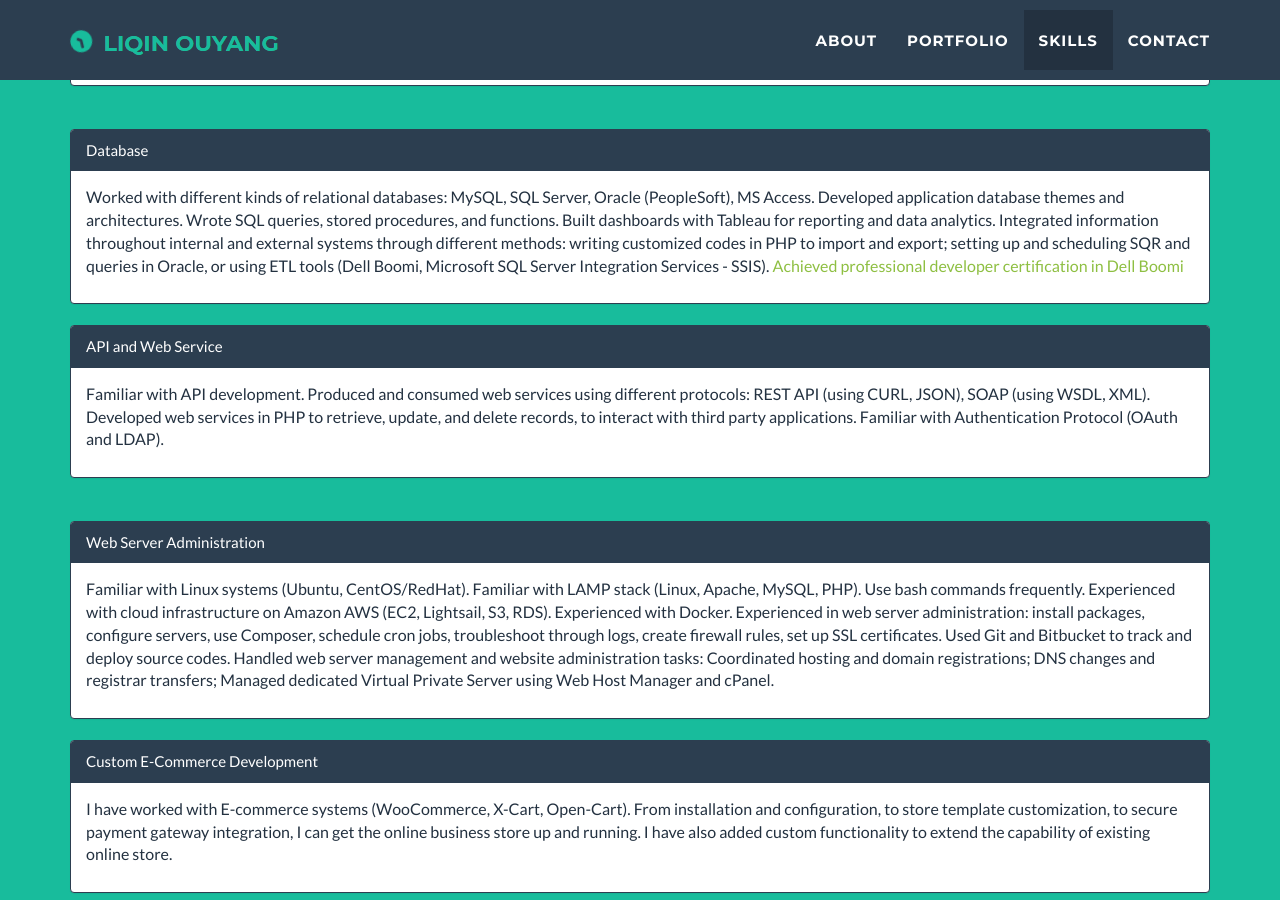
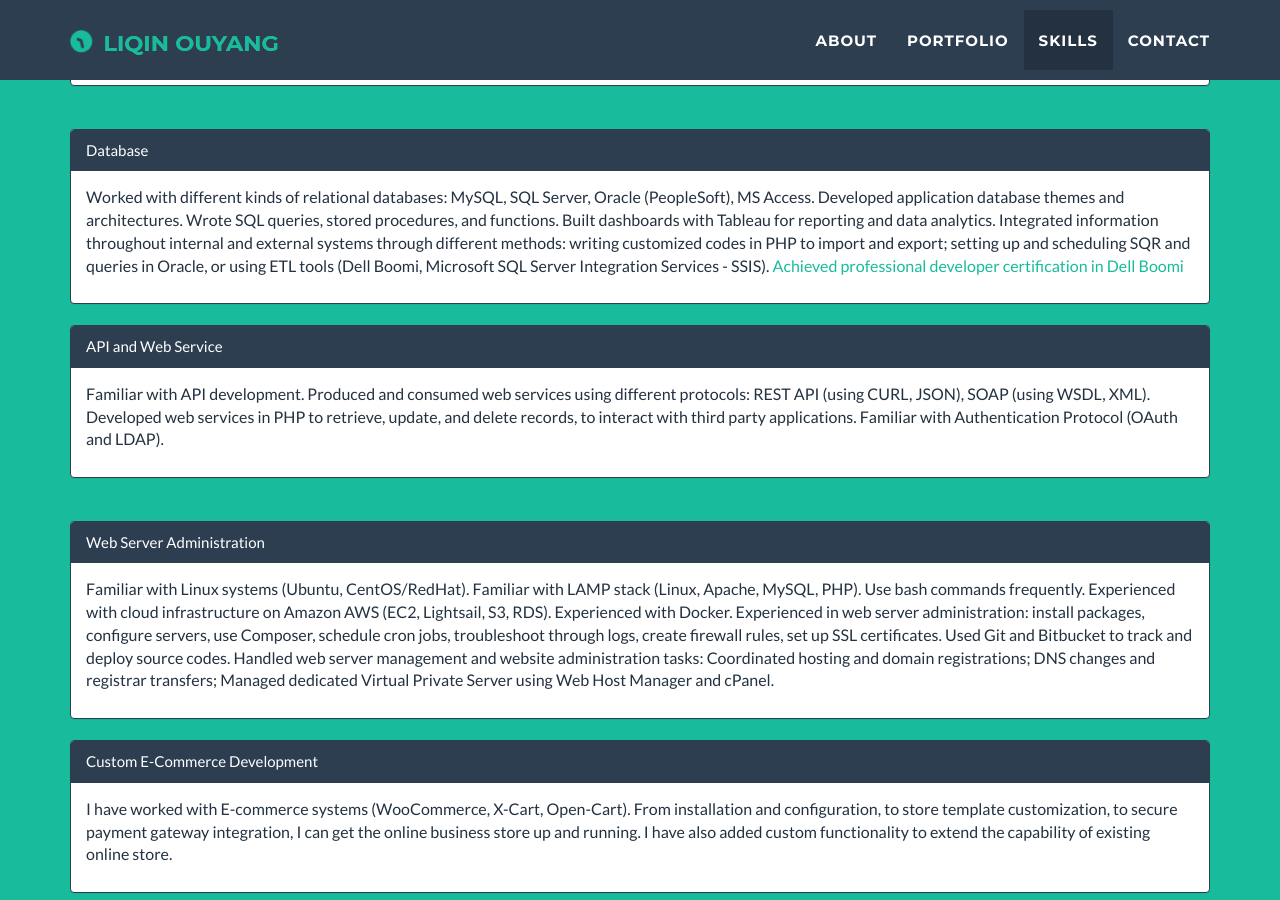
Before and after one commit to hbxtoylq/hbxtoylq.github.io, a Jekyll site: the page built from index.html, in a window 1280 px wide and 900 px high, scrolled down 3971 px. Built offline with Jekyll 4.4.1, drawn with Linux system fonts in a browser that asks for light colours; nearby versions of some CDN libraries.

Commit message:
Update about.html

```diff
--- a/_includes/about.html
+++ b/_includes/about.html
@@ -63,7 +63,7 @@
      Worked with different kinds of relational databases: MySQL, SQL Server, Oracle (PeopleSoft), MS Access. Developed application database themes and architectures.
       Wrote SQL queries, stored procedures, and functions. Built dashboards with Tableau for reporting and data analytics. Integrated information throughout
       internal and external systems through different methods: writing customized codes in PHP to import and export; setting up and scheduling SQR and queries in Oracle,
-      or using ETL tools (Dell Boomi, Microsoft SQL Server Integration Services - SSIS). <a href="img/reward/boomiLO.jpg"  style="color: #8ebf42" target="_blank">
+      or using ETL tools (Dell Boomi, Microsoft SQL Server Integration Services - SSIS). <a href="img/reward/boomiLO.jpg"  style="color: #18bc9c" target="_blank">
        Achieved professional developer certification in Dell Boomi</a>
        <br>
      </p>
```
